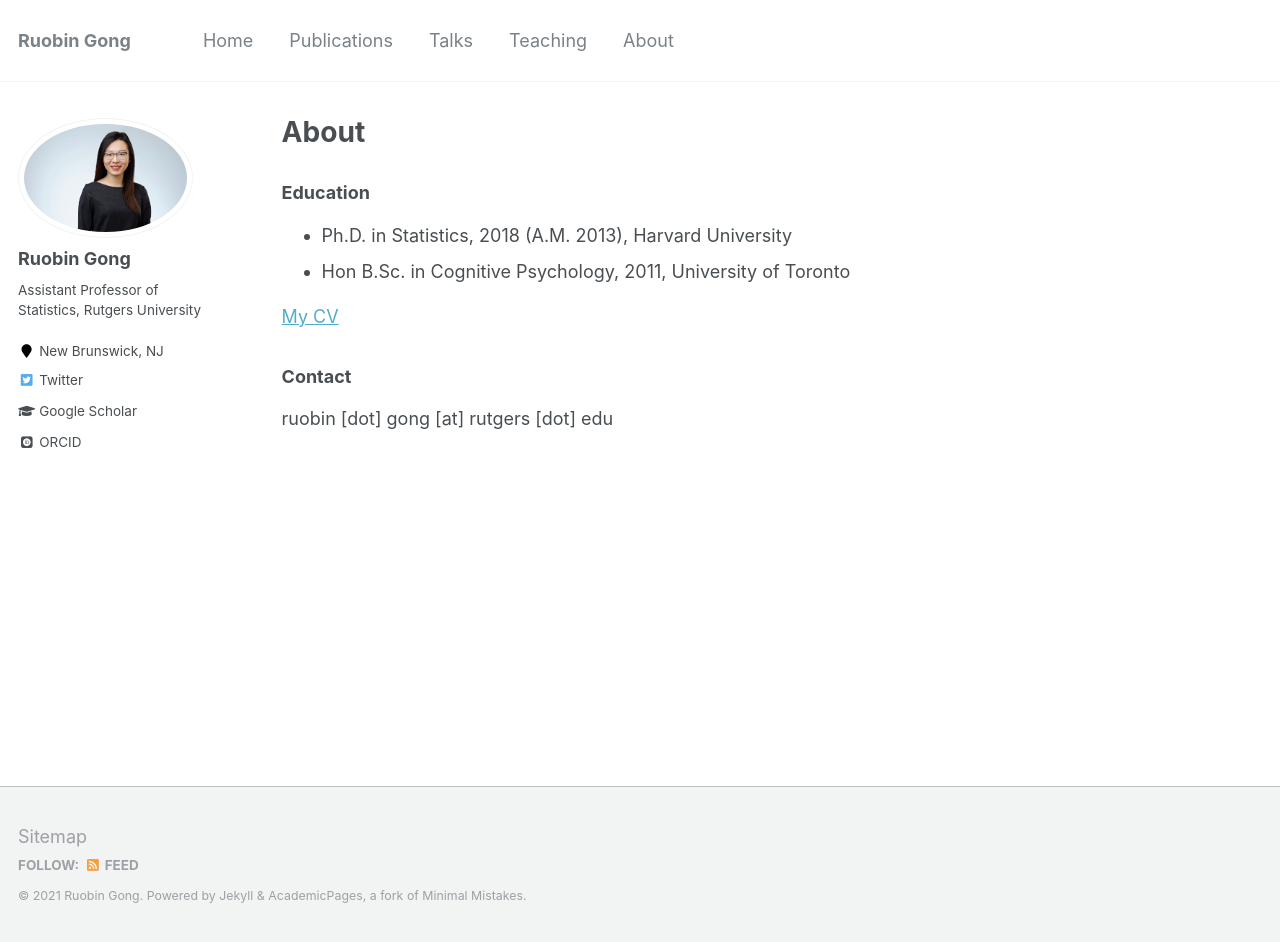
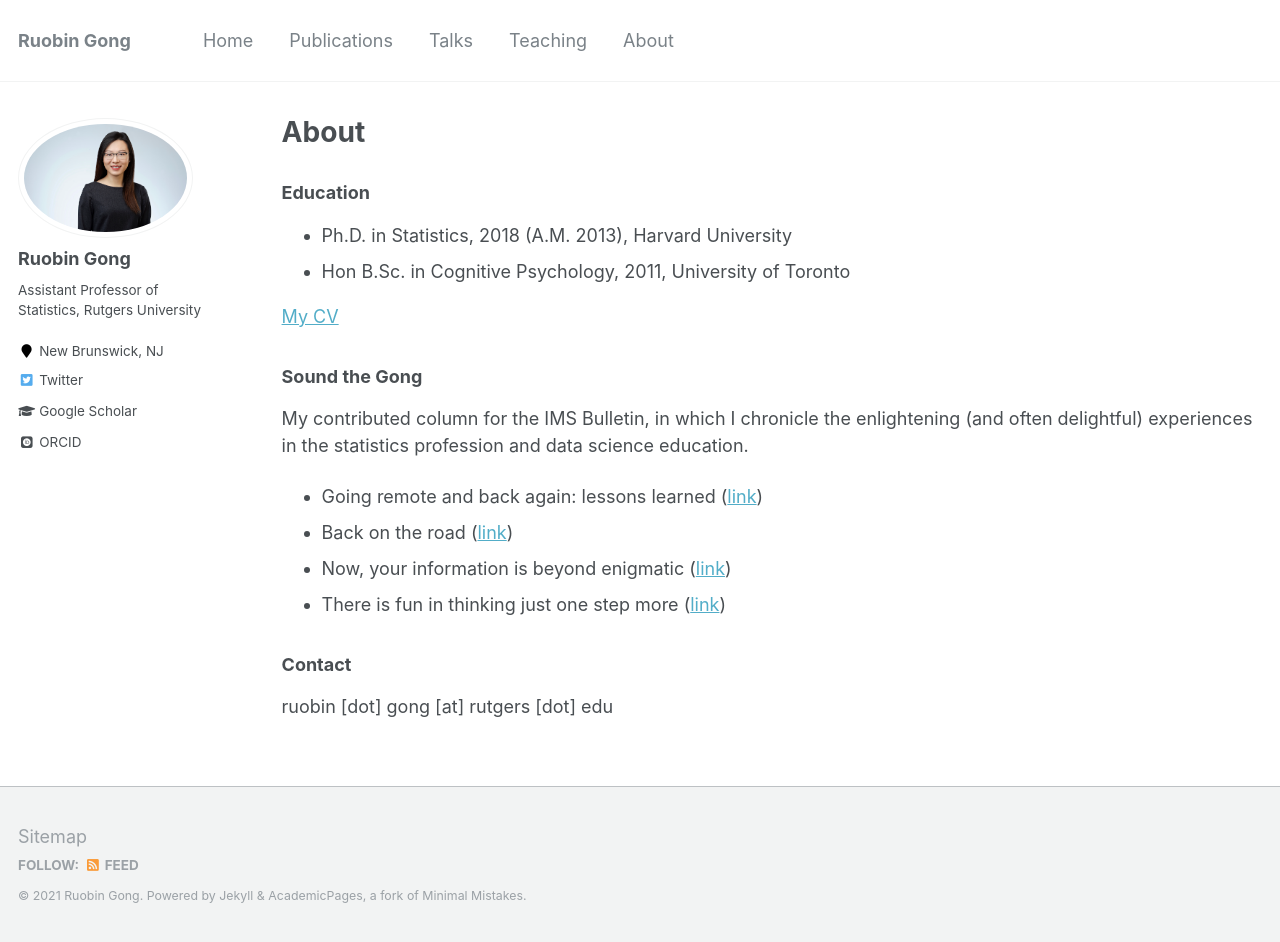
Before and after one commit to RuobinGong/RuobinGong.github.io, a Jekyll site: the page built from _pages/about.md, in a window 1280 px wide and 942 px high. Built offline with Jekyll 4.4.1, drawn with Linux system fonts in a browser that asks for light colours; some web fonts are replaced.

Commit message:
Update about.md

```diff
--- a/_pages/about.md
+++ b/_pages/about.md
@@ -15,6 +15,19 @@ author_profile: true
 
 [My CV](https://github.com/RuobinGong/RuobinGong.github.io/blob/3b67fb65d7104babcc8b6a0c50e761775b5a7c81/files/RG-cv.pdf)
 
+
+### Sound the Gong
+
+My contributed column for the IMS Bulletin, in which I chronicle the enlightening (and often delightful) experiences in the statistics profession and data science education.
+
+* Going remote and back again: lessons learned ([link](https://github.com/RuobinGong/RuobinGong.github.io/blob/beb8baabea2c062c666200d46d1d936d90a72f76/files/Gong2021-IMS50-6.pdf))
+* Back on the road ([link](https://github.com/RuobinGong/RuobinGong.github.io/blob/beb8baabea2c062c666200d46d1d936d90a72f76/files/Gong2021-IMS50-3.pdf
+))
+* Now, your information is beyond enigmatic ([link](https://github.com/RuobinGong/RuobinGong.github.io/blob/beb8baabea2c062c666200d46d1d936d90a72f76/files/Gong2020-IMS49-2.pdf))
+* There is fun in thinking just one step more ([link](https://github.com/RuobinGong/RuobinGong.github.io/blob/6e284ecbf799503d3c8e3409c3f6d4f747a3b106/files/Gong2018-IMS47-8.pdf))
+
+
+
 ### Contact
 
 ruobin [dot] gong [at] rutgers [dot] edu
```
